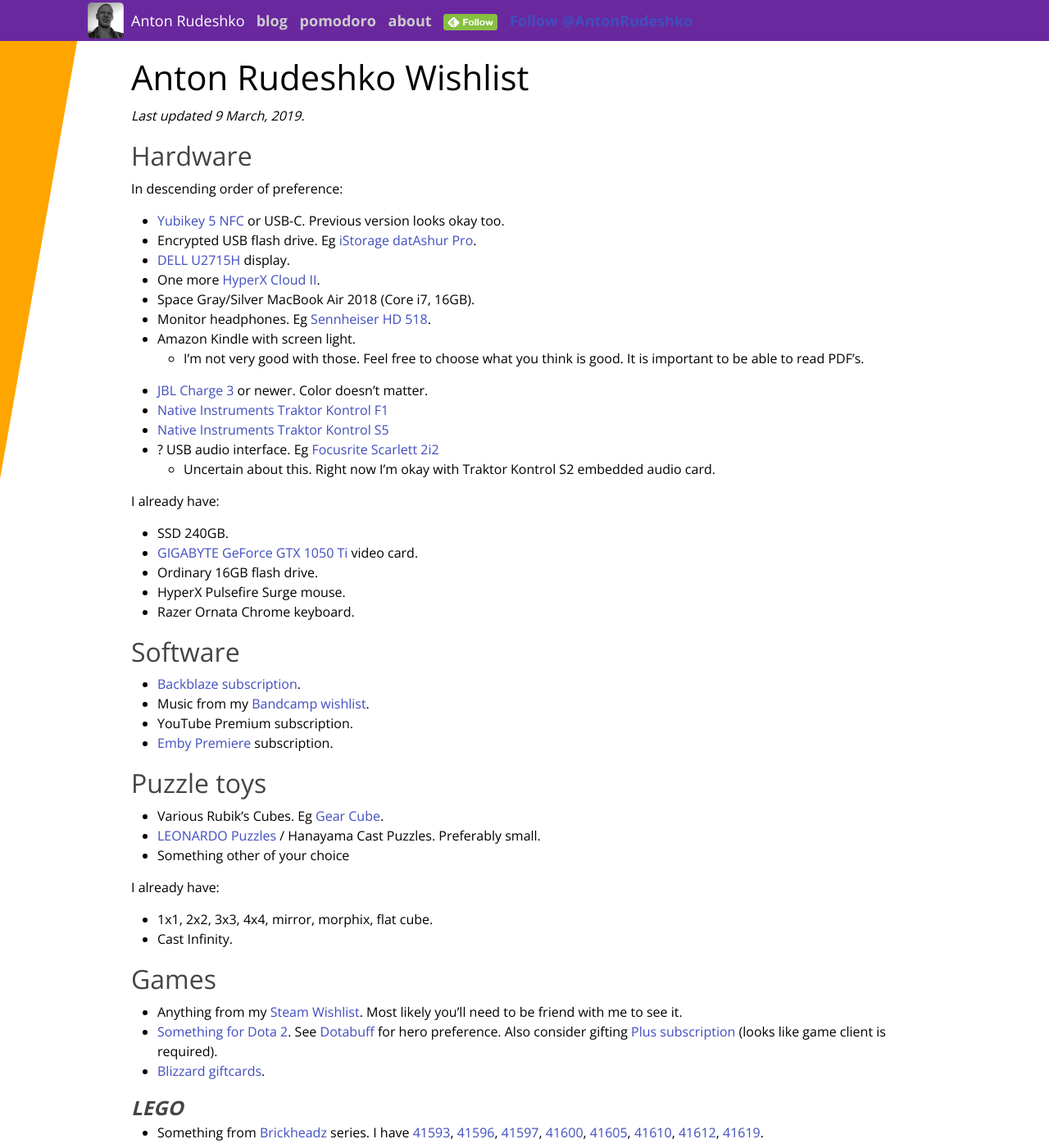
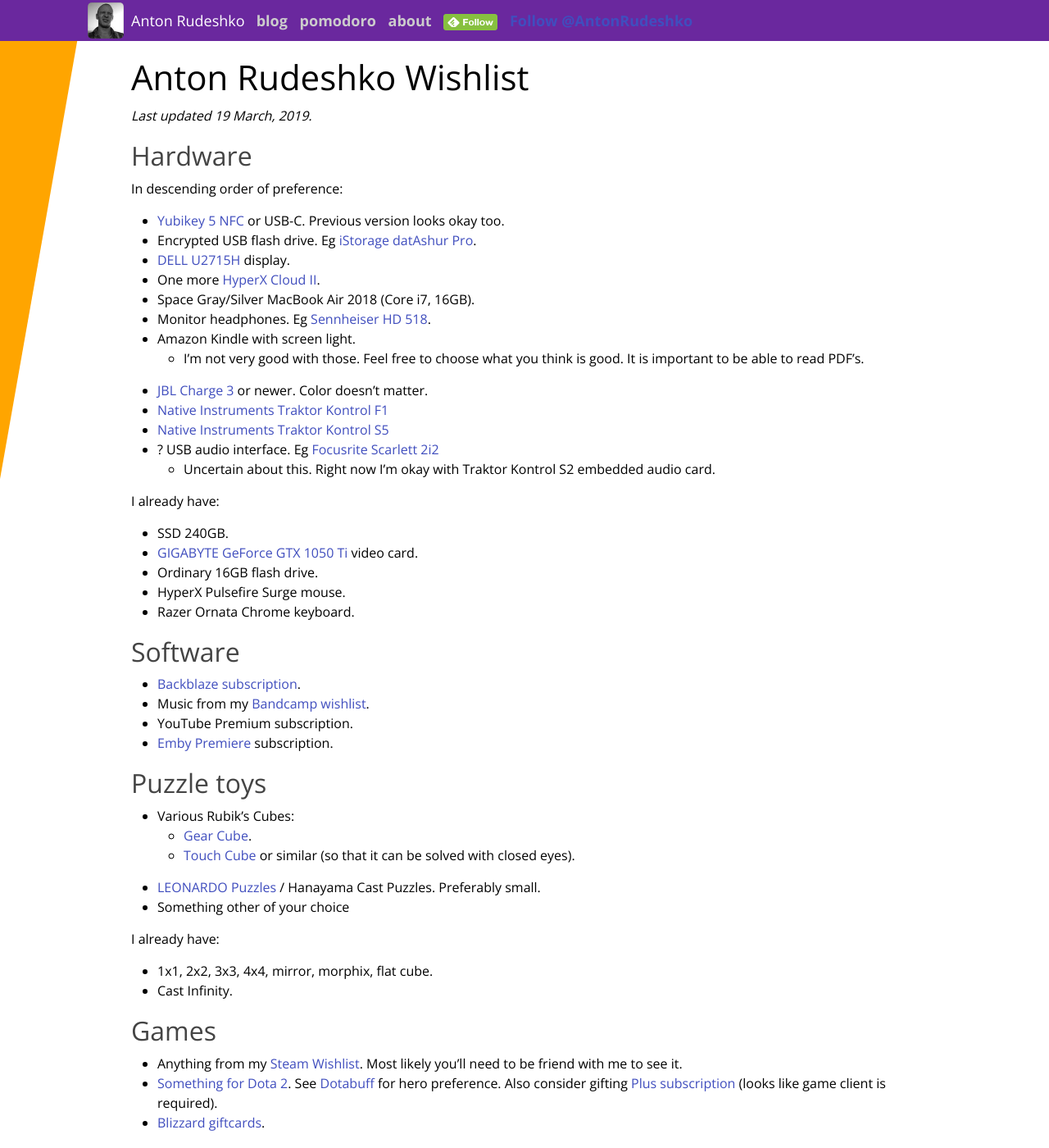
Before and after one commit to anton-rudeshko/anton-rudeshko.github.io, a Jekyll site: the page built from wishlist/index.md, in a window 1280 px wide and 1400 px high. Shown: the whole window at 82% size. Built offline with Jekyll 4.4.1, drawn with Linux system fonts in a browser that asks for light colours; comment, search, counter and statistics services are not loaded.

Commit message:
wishlist: add touch cube

```diff
--- a/wishlist/index.md
+++ b/wishlist/index.md
@@ -5,7 +5,7 @@ title: Anton Rudeshko Wishlist
 
 # Anton Rudeshko Wishlist
 
-*Last updated 9 March, 2019.*
+*Last updated 19 March, 2019.*
 
 ## Hardware
 
@@ -58,7 +58,9 @@ I already have:
 
 ## Puzzle toys
 
-* Various Rubik's Cubes. Eg [Gear Cube](http://playlab.ru/toys/mefferts/gear-cube/).
+* Various Rubik's Cubes:
+  * [Gear Cube](http://playlab.ru/toys/mefferts/gear-cube/).
+  * [Touch Cube](https://www.rubiks.com/rubik-s-touch-cube.html) or similar (so that it can be solved with closed eyes).
 * [LEONARDO Puzzles](http://www.leonardo-puzzles.com/) / Hanayama Cast Puzzles. Preferably small.
 * Something other of your choice
 
```
